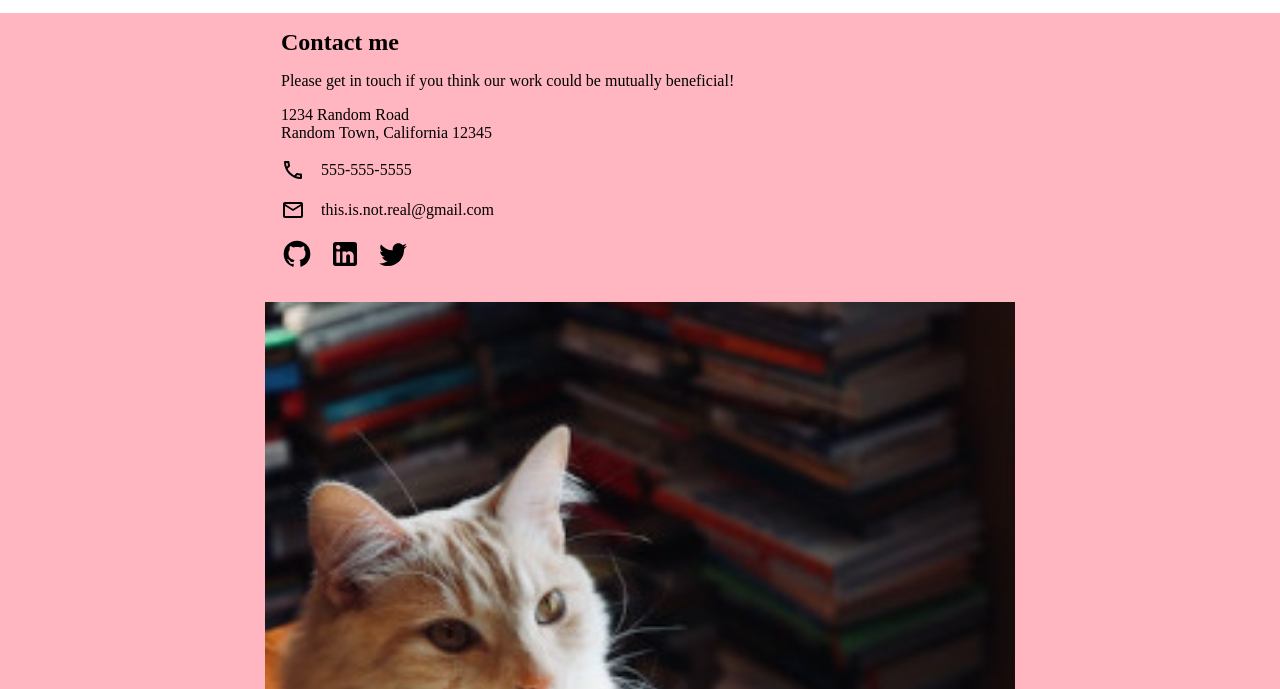
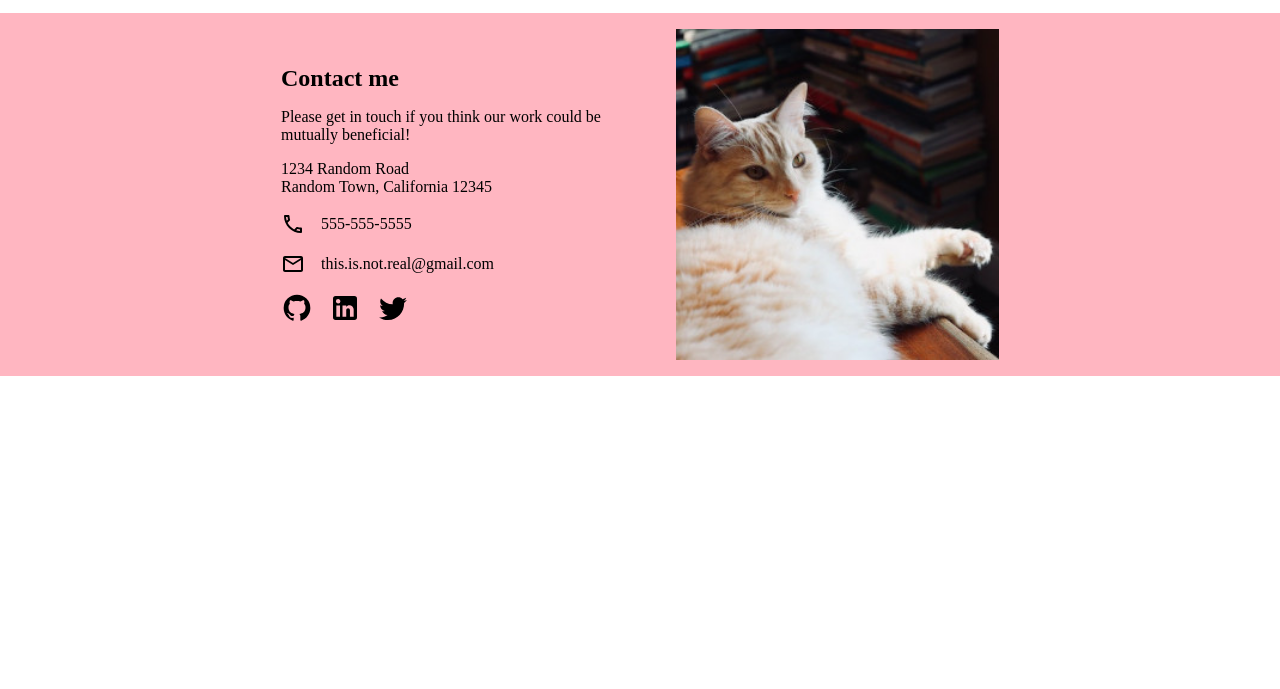
Before and after one commit to Eliana-2/odin-personal-portfolio, a website built with Vite: page index.html in a window 1280 px wide. Shown: the part 1171-1860 px from the top of the page. After the commit the page ends 1547 px from the top, so only its background shows below. Built offline with nearby package versions, Linux system fonts and the light colour scheme.

Commit message:
Add footer tablet layout

```diff
--- a/style.css
+++ b/style.css
@@ -123,3 +123,21 @@ picture {
 .project-icon {
   width: 1.25rem;
 }
+
+@media (min-width: 500px) {
+  .footer .footer-container {
+    flex-direction: row;
+    align-items: center;
+    justify-content: space-between;
+    padding: 1rem;
+  }
+  .footer-picture, .footer-content {
+    width: 45%;
+  }
+  .footer-picture img {
+    width: 100%;
+  }
+  .footer-content {
+    padding: 0;
+  }
+}
```
